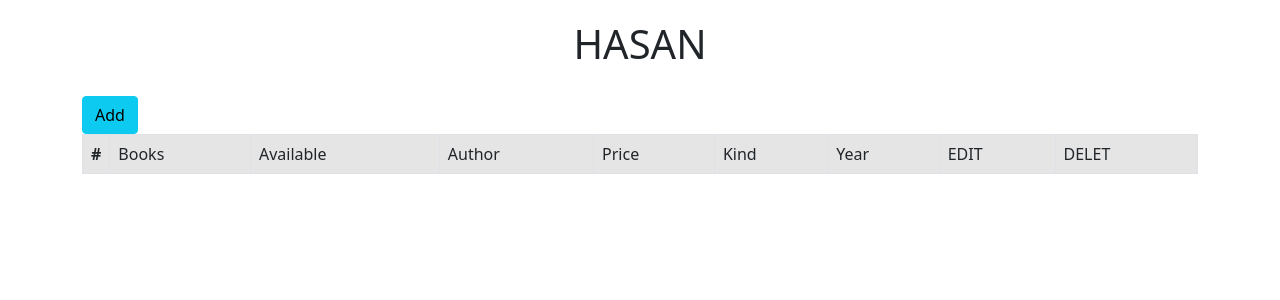
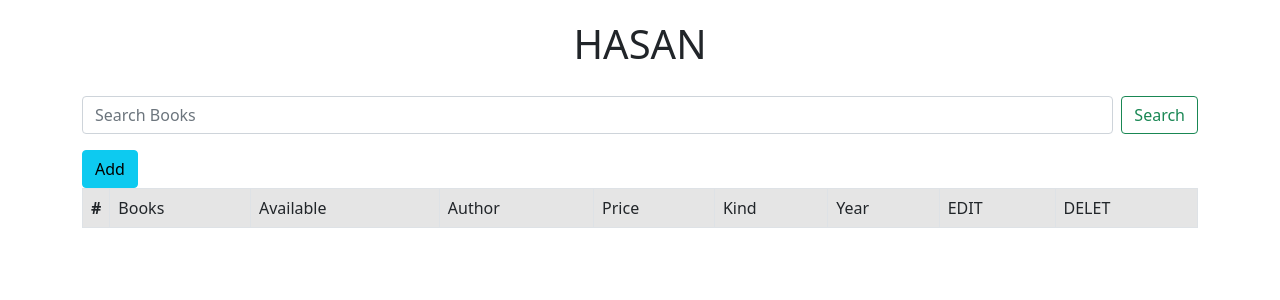
Before and after one commit to mastermind22447/book-library, a Django app: page /books/ in a window 1280 px wide. Shown: the top 300 px of the page. Run offline with Django 3.2, Linux system fonts and the light colour scheme; data that the repository does not hold is empty.

Commit message:
serach added

```diff
--- a/books/templates/base/base.html
+++ b/books/templates/base/base.html
@@ -15,6 +15,10 @@
 <body>
     <div class="container">
         <h1 style="text-align: center; padding: 20px 0;">HASAN</h1>
+        <form class="d-flex" method="POST" action="{% url 'search-book'%}"> {% csrf_token %}
+            <input class="form-control me-2" type="search" placeholder="Search Books" arial-label="Search" name="searched">
+            <button class="btn btn-outline-success" type="submit">Search</button>
+        </form>
 
         {% block content %} {% endblock %}
 
--- a/books/urls.py
+++ b/books/urls.py
@@ -11,4 +11,5 @@ urlpatterns = [
     path('delete/<int:book_id>/', views.book_delete, name='book-delete'),
     path('add/', views.book_add, name='add-book'),
     path('insert/', views.book_insert, name='insert-book'),
+    path('search/', views.book_search, name='search-book')
 ]
--- a/books/views.py
+++ b/books/views.py
@@ -1,3 +1,5 @@
+from re import search
+from unicodedata import name
 from django.http import HttpResponse
 from .models import Book
 from django.shortcuts import redirect, render
@@ -53,16 +55,16 @@ def book_edit(request, book_id):
 def book_update(request, book_id):
 
     book = Book.objects.get(pk=book_id)
-    # create a QueryDict of books that gets book objects from db based on their ID.
+
 
     print("Request: ", request.POST)
 
-    # prints requested QueryDict of books objects.
+
     form = BookForm(request.POST, instance=book)
     if form.is_valid():
         form.save()
 
-    # checks if method of request.POST is True,
+
     return redirect('book-home')
 
 
@@ -76,7 +78,7 @@ def book_delete(request, book_id):
 
 
 
-def book_add(request):
+def book_add(request, book_name):
     form = BookForm(request.POST or None)
     if form.is_valid():
         form.save()
@@ -108,3 +110,12 @@ def book_insert(request):
     print(f"title: {title} price: {price}")
 
     return redirect('book-home')
+
+def book_search(request):
+    if request.method == "POST":
+        searched = request.POST.get('searched', False)
+        books = Book.objects.filter(title__contains=searched)
+
+        return render(request, 'books/search.html', {'searched' : searched ,'books': books})
+    else:
+        return render(request, 'books/search.html', {})
```
Also changed, not shown: books/templates/books/search.html (added, +19 -0 lines).
